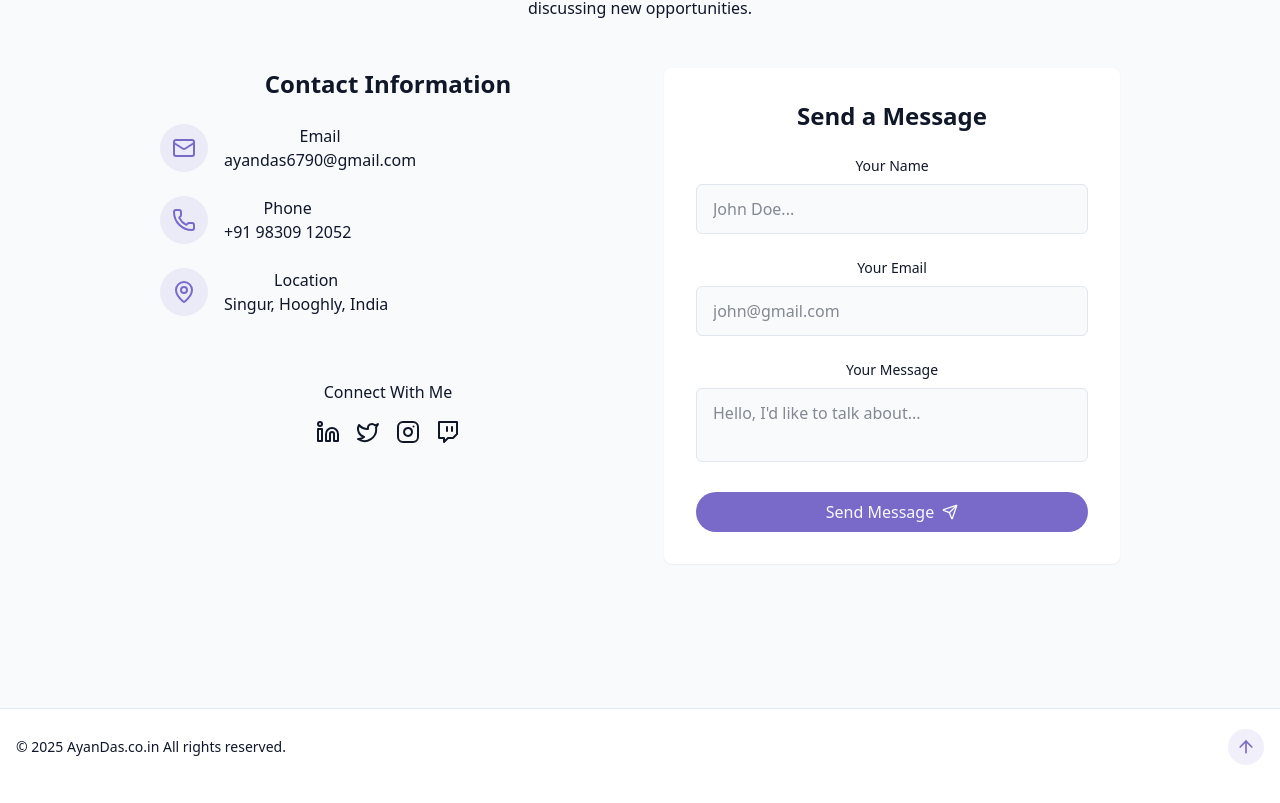
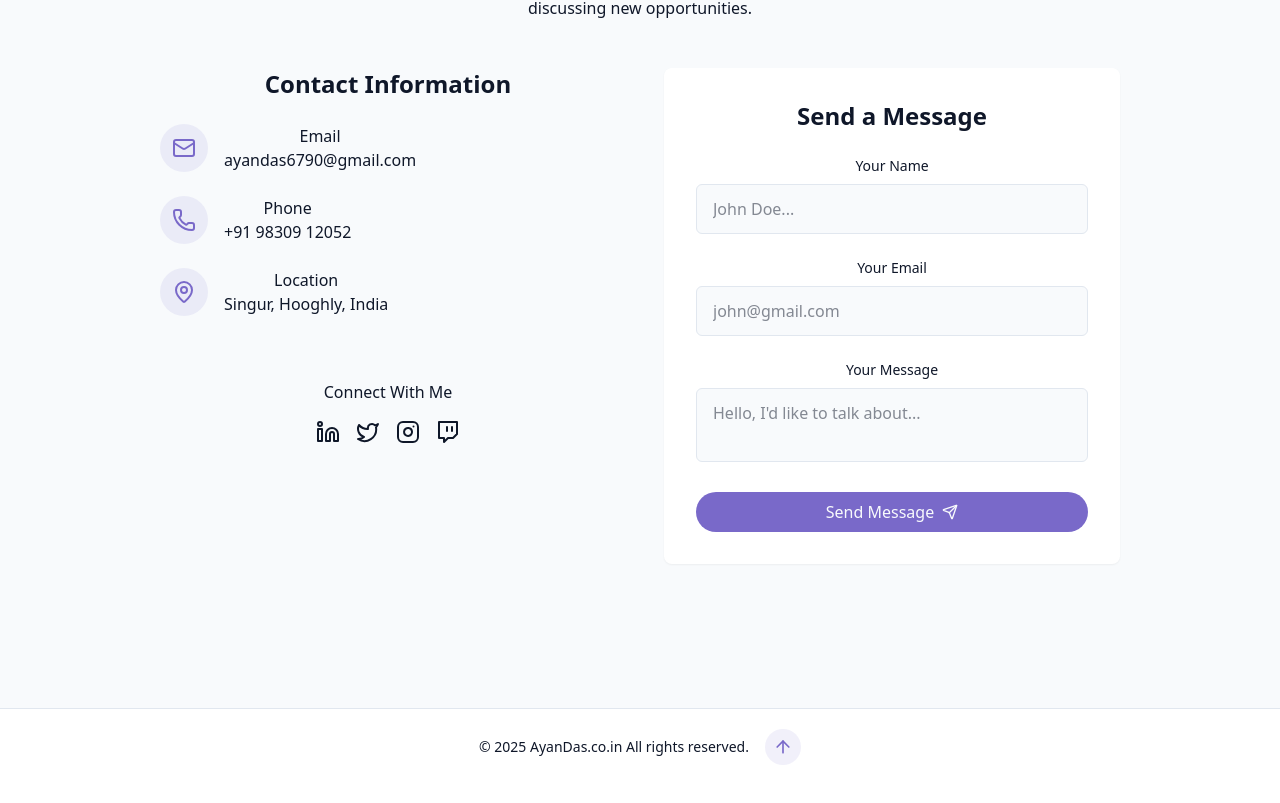
Before and after one commit to AyanDas2312/Ayan-s-Portfolio, a React (Vite) app: page / in a window 1280 px wide. Shown: the part 4003-4806 px from the top of the page. Built offline with nearby package versions, Linux system fonts and the light colour scheme.

Commit message:
some-changes

```diff
--- a/index.html
+++ b/index.html
@@ -2,7 +2,6 @@
 <html lang="en">
   <head>
     <meta charset="UTF-8" />
-    <link rel="icon" type="image/svg+xml" href="/vite.svg" />
     <meta name="viewport" content="width=device-width, initial-scale=1.0" />
     <title>Ayan's portfolio</title>
   </head>
--- a/src/components/Footer.jsx
+++ b/src/components/Footer.jsx
@@ -2,7 +2,7 @@ import { ArrowUp } from "lucide-react";
 
 export const Footer = () => {
   return (
-    <footer className="py-12 px-4 bg-card relative border-t border-border mt-12 pt-5 flex flex-wrap justify-between items-center">
+    <footer className="py-12 px-4 bg-card relative border-t border-border mt-12 pt-5 flex flex-wrap justify-center items-center">
       {" "}
       <p className="text-sm text-muted-foreground">
         {" "}
@@ -10,7 +10,7 @@ export const Footer = () => {
       </p>
       <a
         href="#hero"
-        className="p-2 rounded-full bg-primary/10 hover:bg-primary/20 text-primary transition-colors"
+        className="p-2 rounded-full bg-primary/10 hover:bg-primary/20 text-primary transition-colors duration-300 ml-4"
       >
         <ArrowUp size={20} />
       </a>
```
